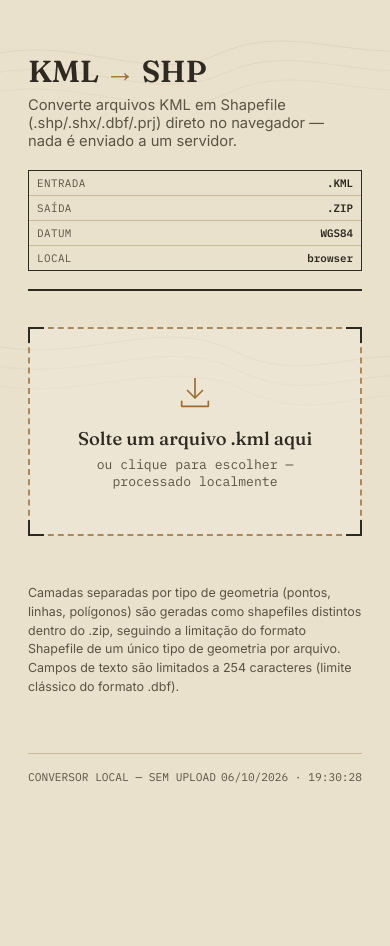
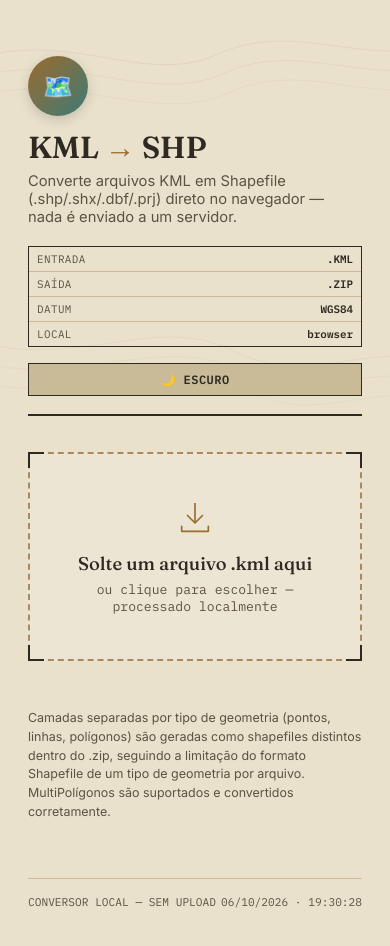
Before and after one commit to wellingtonlcoelho/KML-para-ShapeFile-, a plain HTML site: page index.html in a window 390 px wide. Before the commit the page ends 864 px from the top, so only its background shows below. Drawn offline with nearby package versions, Linux system fonts and the light colour scheme.

Commit message:
Aprimorar app: adicionar modo noturno, logo e suporte melhorado a MultiPolígonos

```diff
--- a/index.html
+++ b/index.html
@@ -24,6 +24,22 @@
     --line: #C9BB98;
     --shadow: rgba(46,42,34,0.18);
   }
+
+  body.dark-mode {
+    --paper: #1a1a1a;
+    --paper-dark: #0d0d0d;
+    --ink: #e0e0e0;
+    --ink-soft: #b0b0b0;
+    --contour: #4a5a6a;
+    --brass: #5a8fbd;
+    --red: #ff6b6b;
+    --teal: #4ecdc4;
+    --green: #51cf66;
+    --line: #2a3a4a;
+    --shadow: rgba(0,0,0,0.5);
+    background-color: #1a1a1a !important;
+  }
+
   *{box-sizing:border-box;}
   html,body{margin:0;padding:0;}
   body{
@@ -33,17 +49,21 @@
     min-height:100vh;
     position:relative;
     overflow-x:hidden;
+    transition: background-color 0.3s ease, color 0.3s ease;
   }
+
   /* contour-line background signature */
   .contours{
     position:fixed; inset:0; z-index:0; pointer-events:none; opacity:0.55;
   }
+
   .wrap{
     position:relative; z-index:1;
     max-width:760px;
     margin:0 auto;
     padding:56px 28px 80px;
   }
+
   header{
     display:flex; justify-content:space-between; align-items:flex-start;
     border-bottom:2px solid var(--ink);
@@ -51,6 +71,39 @@
     margin-bottom:8px;
     gap:20px;
   }
+
+  .header-left{
+    display:flex; align-items:flex-start; gap:16px;
+  }
+
+  .logo-container{
+    flex-shrink:0;
+  }
+
+  .logo{
+    width:60px;
+    height:60px;
+    background: linear-gradient(135deg, var(--brass), var(--teal));
+    border-radius:50%;
+    display:flex;
+    align-items:center;
+    justify-content:center;
+    font-weight:bold;
+    color:var(--paper);
+    font-size:24px;
+    font-family:'Fraunces', serif;
+    box-shadow: 0 4px 12px var(--shadow);
+    transition: transform 0.3s ease;
+  }
+
+  .logo:hover{
+    transform:scale(1.05);
+  }
+
+  .header-content{
+    flex:1;
+  }
+
   h1{
     font-family:'Fraunces', serif;
     font-size:2.5rem;
@@ -66,12 +119,18 @@
     margin-top:8px;
     max-width:38ch;
   }
+
+  .header-right{
+    display:flex; gap:16px; align-items:flex-start;
+  }
+
   .titleblock{
     border:1.5px solid var(--ink);
     font-family:'IBM Plex Mono', monospace;
     font-size:0.68rem;
     flex-shrink:0;
     min-width:150px;
+    transition: border-color 0.3s ease, background-color 0.3s ease;
   }
   .titleblock .row{
     display:flex; justify-content:space-between; gap:10px;
@@ -81,6 +140,29 @@
   .titleblock .row:last-child{border-bottom:none;}
   .titleblock .label{color:var(--ink-soft); text-transform:uppercase; letter-spacing:0.04em;}
   .titleblock .val{font-weight:600;}
+
+  .theme-toggle{
+    padding:8px 12px;
+    background:var(--line);
+    border:1.5px solid var(--ink);
+    color:var(--ink);
+    cursor:pointer;
+    font-family:'IBM Plex Mono', monospace;
+    font-size:0.75rem;
+    font-weight:600;
+    transition:background 0.15s ease, transform 0.1s ease;
+    text-transform:uppercase;
+    letter-spacing:0.04em;
+  }
+
+  .theme-toggle:hover{
+    background:var(--brass);
+    color:var(--paper);
+  }
+
+  .theme-toggle:active{
+    transform:translateY(1px);
+  }
 
   main{margin-top:36px;}
 
@@ -93,6 +175,11 @@
     transition:border-color .15s ease, background .15s ease;
     background: rgba(255,255,255,0.15);
   }
+
+  body.dark-mode .dropzone{
+    background: rgba(90,143,189,0.1);
+  }
+
   .dropzone::before, .dropzone::after,
   .dropzone .c2::before, .dropzone .c2::after{
     content:''; position:absolute; width:14px; height:14px;
@@ -208,8 +295,11 @@
 
   @media (max-width:520px){
     header{flex-direction:column;}
+    .header-left{flex-direction:column;}
+    .header-right{flex-direction:column; width:100%;}
     h1{font-size:1.9rem;}
     .titleblock{width:100%;}
+    .theme-toggle{width:100%;}
   }
 
   @media (prefers-reduced-motion: reduce){
@@ -232,15 +322,23 @@
 
 <div class="wrap">
   <header>
-    <div>
+    <div class="header-left">
+      <div class="logo-container">
+        <div class="logo" title="KML to Shapefile Converter">🗺️</div>
+      </div>
+      <div class="header-content">
         <h1>KML<span class="arrow"> → </span>SHP</h1>
         <div class="subtitle">Converte arquivos KML em Shapefile (.shp/.shx/.dbf/.prj) direto no navegador — nada é enviado a um servidor.</div>
       </div>
+    </div>
+    <div class="header-right">
       <div class="titleblock">
         <div class="row"><span class="label">Entrada</span><span class="val">.KML</span></div>
         <div class="row"><span class="label">Saída</span><span class="val">.ZIP</span></div>
         <div class="row"><span class="label">Datum</span><span class="val">WGS84</span></div>
         <div class="row"><span class="label">Local</span><span class="val">browser</span></div>
+      </div>
+      <button class="theme-toggle" id="themeToggle" title="Alternar modo noturno">🌙 Escuro</button>
     </div>
   </header>
 
@@ -271,7 +369,7 @@
 
     <button id="convertBtn">Gerar Shapefile (.zip)</button>
 
-    <div class="note">Camadas separadas por tipo de geometria (pontos, linhas, polígonos) são geradas como shapefiles distintos dentro do .zip, seguindo a limitação do formato Shapefile de um único tipo de geometria por arquivo. Campos de texto são limitados a 254 caracteres (limite clássico do formato .dbf).</div>
+    <div class="note">Camadas separadas por tipo de geometria (pontos, linhas, polígonos) são geradas como shapefiles distintos dentro do .zip, seguindo a limitação do formato Shapefile de um tipo de geometria por arquivo. MultiPolígonos são suportados e convertidos corretamente.</div>
   </main>
 
   <footer>
@@ -282,6 +380,25 @@
 
 <script>
 (function(){
+  // =========== THEME TOGGLE ===========
+  const themeToggle = document.getElementById('themeToggle');
+  const body = document.body;
+
+  // Carregar tema salvo
+  const savedTheme = localStorage.getItem('theme') || 'light';
+  if (savedTheme === 'dark') {
+    body.classList.add('dark-mode');
+    themeToggle.textContent = '☀️ Claro';
+  }
+
+  themeToggle.addEventListener('click', () => {
+    body.classList.toggle('dark-mode');
+    const isDark = body.classList.contains('dark-mode');
+    localStorage.setItem('theme', isDark ? 'dark' : 'light');
+    themeToggle.textContent = isDark ? '☀️ Claro' : '🌙 Escuro';
+  });
+
+  // =========== KML CONVERTER ===========
   const dz = document.getElementById('dropzone');
   const fileInput = document.getElementById('fileInput');
   const statusEl = document.getElementById('status');
```
Lines whose indentation alone changed are shown as unchanged.
